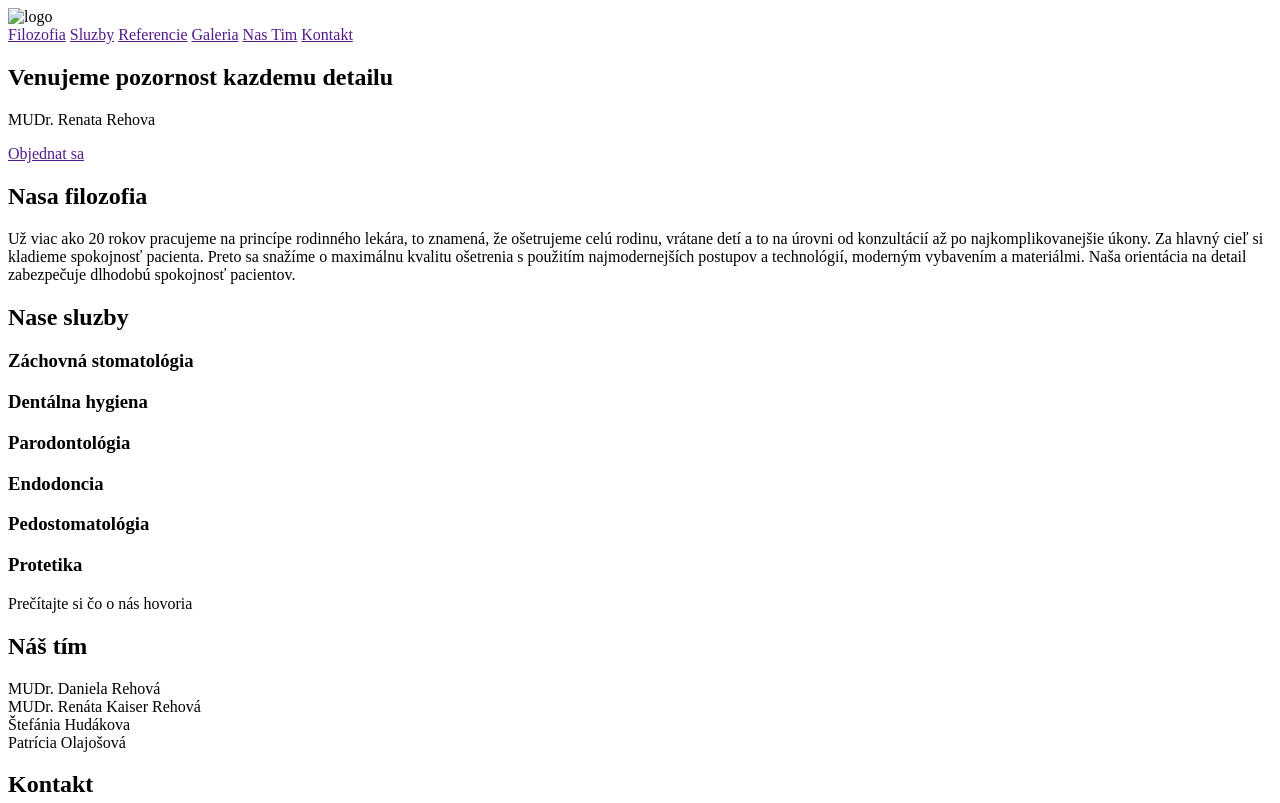
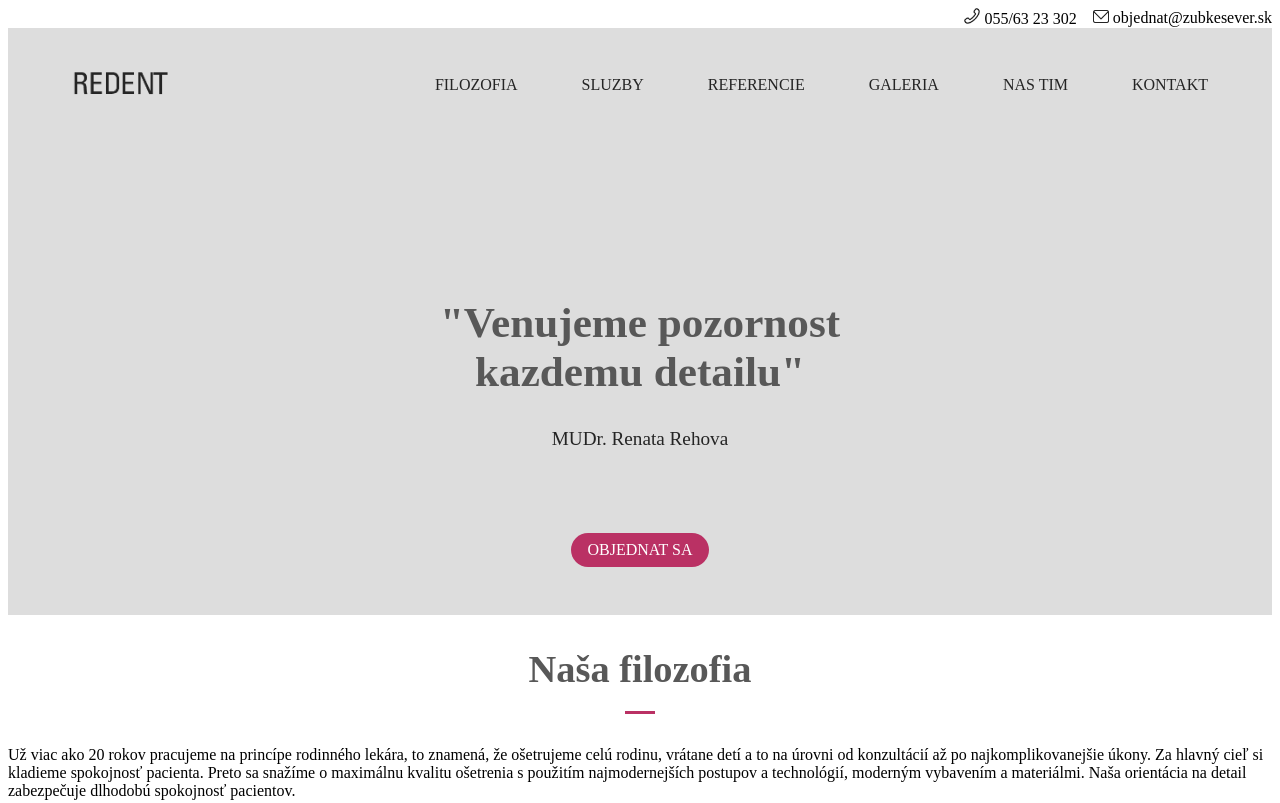
Before and after one commit to Sobanim/dentist-project, a plain HTML site: page index.html in a window 1280 px wide. Shown: the top 803 px of the page. Drawn offline with Linux system fonts and the light colour scheme.

Commit message:
first section already done!

```diff
--- a/css/style.css
+++ b/css/style.css
@@ -0,0 +1,115 @@
+/* Common classes */
+.flex {
+    display: flex;
+    justify-content: space-between;
+}
+.flex.align-center {
+    align-items: center;
+}
+
+.flex.nowrap {
+    flex-wrap: nowrap !important;
+}
+
+.flex.justify-start {
+    justify-content: flex-start;
+}
+
+.flex.align-end {
+    align-items: flex-end;
+}
+
+.flex.justify-end {
+    justify-content: flex-end;
+    position: relative;
+}
+
+.flex.space-evenly {
+    justify-content: space-evenly;
+}
+
+.flex-vertical {
+    flex-direction: column;
+}
+.flex-half {
+    flex: 50%;
+    max-width: 50%;
+}
+.btn-submit{
+    text-transform: uppercase;
+    background-color: #BA3164;
+    color: white;
+    padding: 0.5rem 1rem;
+    border-radius: 20px;
+    text-decoration: none;
+}
+.big-head{
+    font-size: 2.4rem;
+    color: #585858;
+    text-align: center;
+}
+.big-head:after{
+    display: block;
+    height: 3px;
+    background-color:#BA3164 ;
+    content: "";
+    margin: 20px auto;
+    width: 30px;
+}
+
+
+/* End */
+.telephone-email {
+    align-items: center;
+}
+.telephone-email a {
+    text-decoration: none;
+    color: black;
+    font-size: 1rem;
+    justify-content: end;
+    margin-left: 1rem;
+}
+.telephone-email a img {
+    width: 1rem;
+}
+
+.general {
+    background-color: #ddd;
+}
+.general .logo {
+    width: 6rem;
+    margin-top: 2.5rem;
+    margin-left: 4rem;
+}
+.general nav {
+    margin-top: 3rem;
+}
+.general nav a {
+    color: #242424;
+    text-decoration: none;
+    text-transform: uppercase;
+    margin-right: 4rem;
+}
+
+.general-description{
+    margin-top: 12rem;
+}
+.general-description h1{
+    text-align: center;
+    font-size: 2.7rem;
+    color:#585858;
+    margin: 0;
+}
+.general-description p{
+    text-align: center;
+    font-size: 1.2rem;
+    color:#242424;
+    margin-top: 2rem;
+}
+.general-description a{
+    display: inline-block;
+    text-align: center;
+    margin-top: 4rem;
+    margin-bottom: 3rem;
+    font-size: 1rem;
+}
--- a/index.html
+++ b/index.html
@@ -1,19 +1,32 @@
+<!DOCTYPE html>
 <html lang="en">
 
 <head>
     <meta charset="UTF-8">
     <meta name="viewport" content="width=device-width, initial-scale=1.0">
-    <title>Document</title>
+    <meta name="description" content="Website about dentist company">
+    <meta name="author" content="Dima/Sobanim">
+    <title>Redent</title>
     <link rel="stylesheet" href="css/style.css">
 </head>
 
 <body>
 
     <section>
-        <div>
-            <img src="" alt="logo">
-
-            <nav>
+        <div class="telephone-email flex justify-end">
+            <a href="tel:055/6323302">
+                <img src="img/telephone.png" alt="Telephone">
+                055/63 23 302
+            </a>
+            <a href="mailto:objednat@zubkesever.sk">
+                <img src="img/email.png" alt="email">
+                objednat@zubkesever.sk
+            </a>
+        </div>
+        <div class="general flex flex-vertical">
+            <div class="flex">
+                <img class="logo" src="img/logo.png" alt="logo">
+                <nav class="flex">
                     <a href="">Filozofia</a>
                     <a href="">Sluzby</a>
                     <a href="">Referencie</a>
@@ -21,19 +34,23 @@
                     <a href="">Nas Tim</a>
                     <a href="">Kontakt</a>
                 </nav>
+            </div>
 
-            <div>
-                <h1>Venujeme pozornost kazdemu detailu</h1>
+            <div class="general-description">
+                <h1>"Venujeme pozornost<br /> kazdemu detailu"</h1>
                 <p>MUDr. Renata Rehova</p>
+                <div style="text-align: center;">
+                    <a class="btn-submit" href="">Objednat sa</a>
+                </div>
 
-                <a href="">Objednat sa</a>
             </div>
         </div>
+
     </section>
 
     <section>
         <div>
-            <h2>Nasa filozofia</h2>
+            <h2 class="big-head">Naša filozofia</h2>
 
             <p>Už viac ako 20 rokov pracujeme na princípe rodinného lekára, to znamená, že ošetrujeme celú
                 rodinu, vrátane detí a to na úrovni od konzultácií až po najkomplikovanejšie úkony. Za hlavný cieľ si
```
Also changed, not shown: img/email.png (added), img/logo.png (added), img/telephone.png (added). Lines whose indentation alone changed are shown as unchanged.
